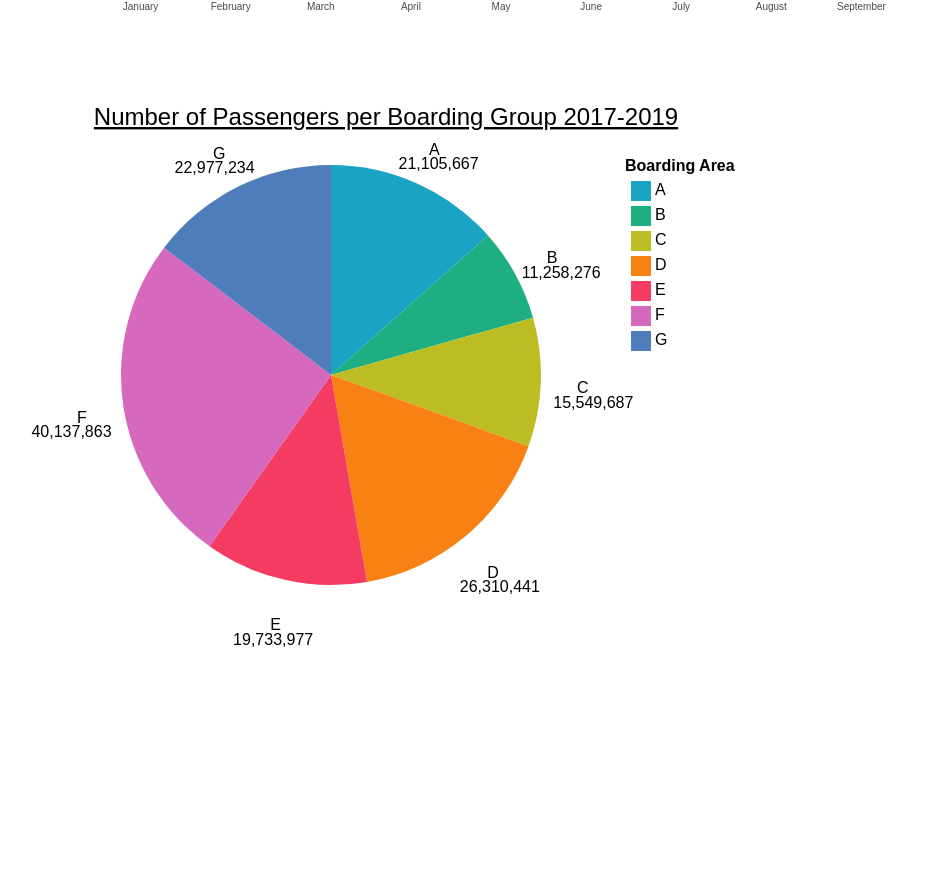
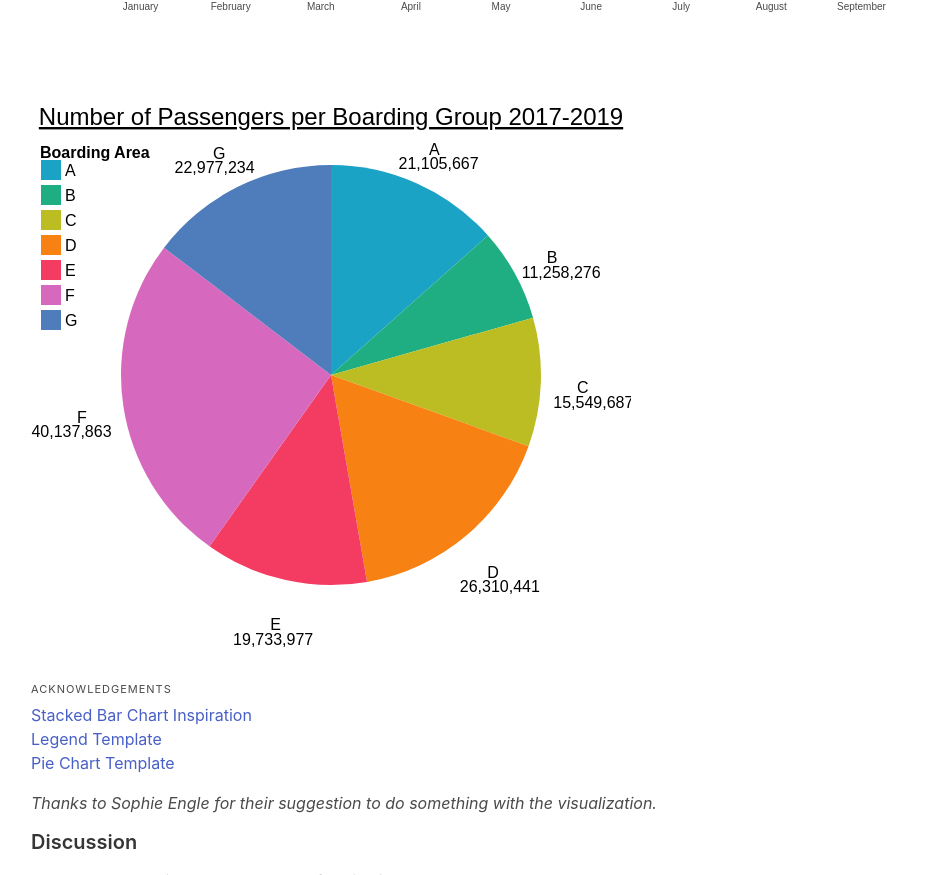
Before and after one commit to usf-cs360-spring2020/homework1-jnhamid, a website: page index.html in a window 1280 px wide. Shown: the part 2014-2889 px from the top of the page, without its empty margins (33-976 px from the left). Drawn offline with nearby package versions, Linux system fonts and the light colour scheme.

```diff
--- a/index.html
+++ b/index.html
@@ -139,8 +139,9 @@
         <svg id="legend" height=300 width=450></svg>
         </svg>
         <script src="stackedBarChart.js"></script>
-        <svg id = "pieChart" width = "960px", height = "500px"></svg>
-        <svg id="pieLegend" height=300 width=450 transform='translate(500, -600)'></svg>
+        <svg id = "pieChart" width = "960px", height = "500px">
+        <svg id="pieLegend" height=300 width=450></svg>
+        </svg>
         <script src="pieChart.js"></script>
         <span class="heading">Acknowledgements</span>
 
--- a/pieChart.js
+++ b/pieChart.js
@@ -16,14 +16,14 @@
     	.outerRadius(radius)
 
   var svg = d3.select("#pieChart")
-      .attr("width", width + 360)
+      .attr("width", width)
       .attr("height", height)
     .append("g")
       .attr("transform", "translate(" + width / 2 + "," + height / 2 + ")");
 
 
   svg.append("text").attr("id", "charttitle")
-   .attr("x",  55 )
+   .attr("x",  0 )
    .attr("y", -250)
    .style("text-anchor", "middle")
    .text("Number of Passengers per Boarding Group 2017-2019");
@@ -92,9 +92,9 @@
     .data(area)
     .enter()
     .append("rect")
-      .attr("x", 100)
+      .attr("x", 10)
       .style("background", "red")
-      .attr("y", function(d,i){ return 100 + i*(size+5)}) // 100 is where the first dot appears. 25 is the distance between dots
+      .attr("y", function(d,i){ return 85 + i*(size+5)}) // 100 is where the first dot appears. 25 is the distance between dots
       .attr("width", size)
       .attr("height", size)
       .style("fill", function(d){ return color(d)})
@@ -102,8 +102,8 @@
     .data(area)
     .enter()
     .append("text")
-      .attr("x", 100 + size*1.2)
-      .attr("y", function(d,i){ return 100 + i*(size+5) + (size/2)}) // 100 is where the first dot appears. 25 is the distance between dots
+      .attr("x", 10 + size*1.2)
+      .attr("y", function(d,i){ return 87 + i*(size+5) + (size/2)}) // 100 is where the first dot appears. 25 is the distance between dots
       .style("fill", function(d){ return area[d]})
       .text(function(d){
         return d})
@@ -111,8 +111,8 @@
       .style("alignment-baseline", "middle")
 
   SVG.append("text").attr("id","legendtitle")
-   .attr("x", 70 + size*1.2)
-   .attr("y", function(d,i){ return 90 + i*(size+5)})
+   .attr("x", -15 + size*1.2)
+   .attr("y", function(d,i){ return 83 + i*(size+5)})
    .style("text-anchor", "start")
    .text("Boarding Area");
 
```
Also changed, not shown: test2.html (+1 -1 lines).
